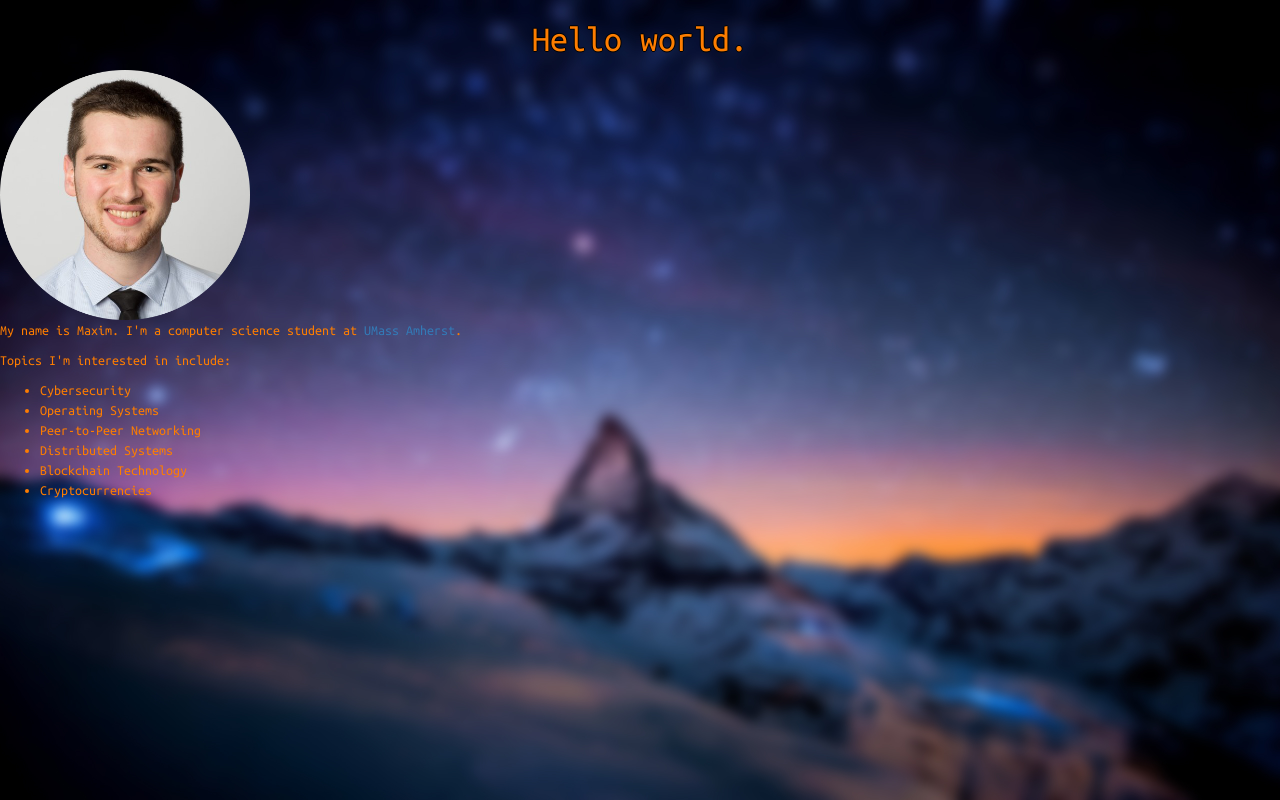
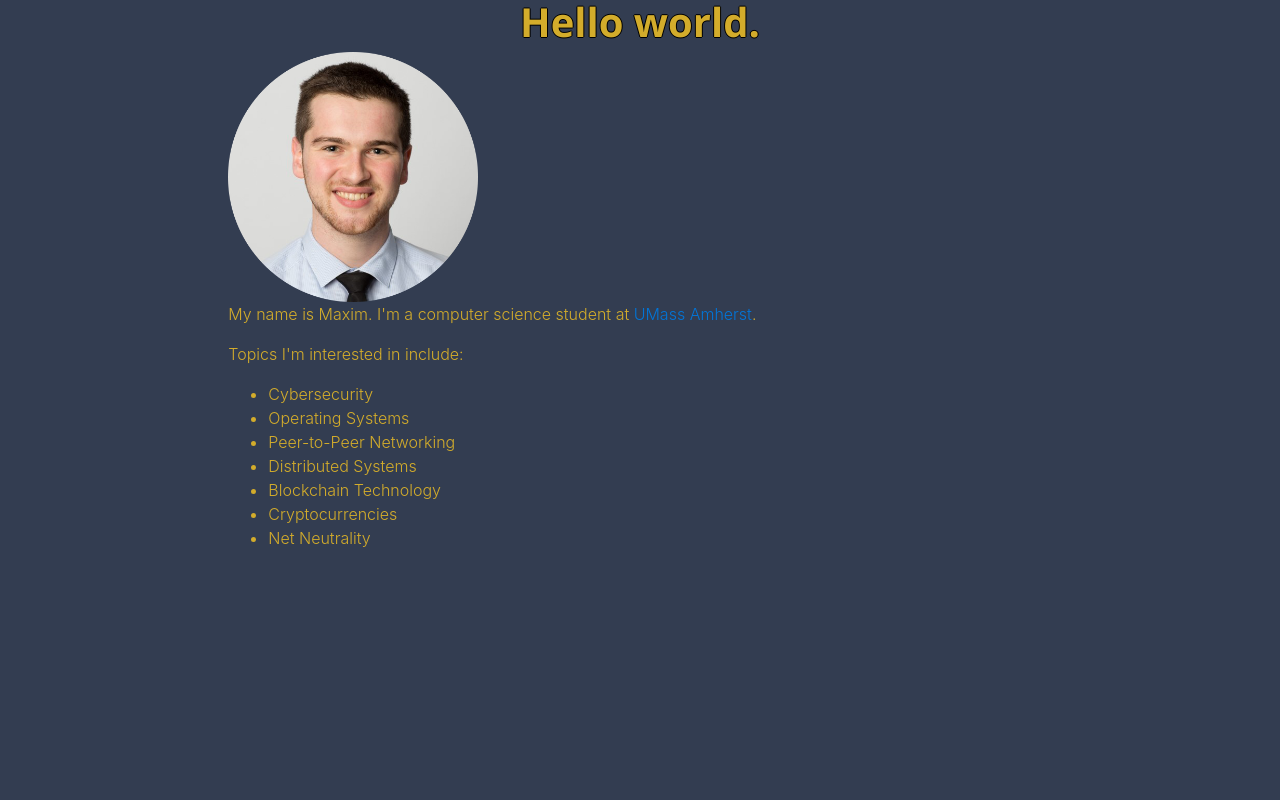
Before and after one commit to maximberezin97/berezin-site, a Django app: page / in a window 1280 px wide. Run offline with Django 3.2, Linux system fonts and the light colour scheme; some libraries are stand-ins or nearby versions.

Commit message:
Added some Bootstrap containers to center elements on-screen.

```diff
--- a/website/static/css/styles.css
+++ b/website/static/css/styles.css
@@ -2,15 +2,18 @@ body {
 	/*background-image: url("{% static 'images/matterhorn.jpg' %}");*/
 	/*-moz-background-size: cover;*/
 	/*-webkit-background-size: cover;*/
-	background-size: cover;
-	background-position: top center !important;
-	background-repeat: no-repeat !important;
-	background-attachment: fixed;
+	/*background-size: cover;*/
+	/*background-position: top center !important;*/
+	/*background-repeat: no-repeat !important;*/
+	/*background-attachment: fixed;*/
+	background-color: #333D51;
 }
 #header {
-	font-family: 'Ubuntu Mono', monospace;
+	font-family: 'Open Sans', sans-serif;
 	font-size: 40;
-	color: #FD7D00;
+	font-weight: 700;
+	/*color: #FD7D00;*/
+	color: #D3AC2B;
 	text-shadow: -1px 0 black, 0 1px black, 1px 0 black, 0 -1px black;
 	text-align: center;
 }
@@ -19,9 +22,12 @@ body {
 	height: 250px;
 }
 #summary {
-	font-family: 'Ubuntu Mono', monospace;
-	font-size: 16;
-	color: #FD7D00;
+	/*font-family: 'Open Sans', sans-serif;*/
+	font-size: 24;
+	font-weight: 300;
+	letter-spacing: : 50px;
+	/*color: #FD7D00;*/
+	color: #D3AC2B;
 }
 /*.sidebar-nav {
     margin-top: 20px;
--- a/website/templates/base_generic.html
+++ b/website/templates/base_generic.html
@@ -3,18 +3,26 @@
 <head>
 	{% block title %}<title>Maxim Berezin</title>{% endblock %}
 	<meta charset="utf-8">
-	<meta name="viewport" content="width=device-width, initial-scale=1">
-	<link rel="stylesheet" href="https://fonts.googleapis.com/css?family=Ubuntu+Mono">
+	<meta name="viewport" content="width=device-width, initial-scale=1, shrink-to-fit=no">
+	<link rel="stylesheet" href="https://fonts.googleapis.com/css?family=Open+Sans:300,700">
+	<link rel="stylesheet" href="https://maxcdn.bootstrapcdn.com/bootstrap/4.0.0-alpha.6/css/bootstrap.min.css" integrity="sha384-rwoIResjU2yc3z8GV/NPeZWAv56rSmLldC3R/AZzGRnGxQQKnKkoFVhFQhNUwEyJ" crossorigin="anonymous">
+	<script src="https://code.jquery.com/jquery-3.1.1.slim.min.js" integrity="sha384-A7FZj7v+d/sdmMqp/nOQwliLvUsJfDHW+k9Omg/a/EheAdgtzNs3hpfag6Ed950n" crossorigin="anonymous"></script>
+<script src="https://cdnjs.cloudflare.com/ajax/libs/tether/1.4.0/js/tether.min.js" integrity="sha384-DztdAPBWPRXSA/3eYEEUWrWCy7G5KFbe8fFjk5JAIxUYHKkDx6Qin1DkWx51bBrb" crossorigin="anonymous"></script>
+<script src="https://maxcdn.bootstrapcdn.com/bootstrap/4.0.0-alpha.6/js/bootstrap.min.js" integrity="sha384-vBWWzlZJ8ea9aCX4pEW3rVHjgjt7zpkNpZk+02D9phzyeVkE+jo0ieGizqPLForn" crossorigin="anonymous"></script>
+
+<!-- <meta name="viewport" content="width=device-width, initial-scale=1">
 	<link rel="stylesheet" href="https://maxcdn.bootstrapcdn.com/bootstrap/3.3.7/css/bootstrap.min.css">
+	<link rel="stylesheet" href="https://maxcdn.bootstrapcdn.com/bootstrap/4.0.0-alpha.6/css/bootstrap.min.css">
 	<script src="https://ajax.googleapis.com/ajax/libs/jquery/1.12.4/jquery.min.js"></script>
-	<script src="https://maxcdn.bootstrapcdn.com/bootstrap/3.3.7/js/bootstrap.min.js"></script>
+	<script src="https://maxcdn.bootstrapcdn.com/bootstrap/3.3.7/js/bootstrap.min.js"></script> -->
 
 	<!-- Add additional CSS in static file -->
 	{% load static %}
 	<link rel="stylesheet" href="{% static 'css/styles.css' %}">
 </head>
 
-<body style="background-image:url({% static 'images/matterhorn.jpg' %});">
-{% block content %}{% endblock %}
+<!-- <body style="background-image:url({% static 'images/matterhorn.jpg' %});"> -->
+<body>
+	{% block content %}{% endblock %}
 </body>
 </html>
--- a/website/templates/index.html
+++ b/website/templates/index.html
@@ -1,7 +1,16 @@
 {% extends "base_generic.html" %}
 
 {% block content %}
+<div class="container-fluid">
+	<div class="row">
+		<div class="col">
 			<h1 id="header">Hello world.</h1>
+		</div>
+	</div>
+	<div class="row">
+		<div class="col-2">
+		</div>
+		<div class="col col-lg-auto">
 			{% load static %}
 			<img id="headshot" src="{% static 'images/maxim.png' %}" alt="A headshot of Maxim."/>
 			<div id="summary">
@@ -17,7 +26,13 @@
 						<li>Distributed Systems</li>
 						<li>Blockchain Technology</li>
 						<li>Cryptocurrencies</li>
+						<li>Net Neutrality</li>
 					</ul>
 				</p>
 			</div>
+		</div>
+		<div class="col-11">
+		</div>
+	</div>
+</div>
 {% endblock %}
```
Also changed, not shown: website/templates/base_generic.bak.html (added, +20 -0 lines). Lines whose indentation alone changed are shown as unchanged.
